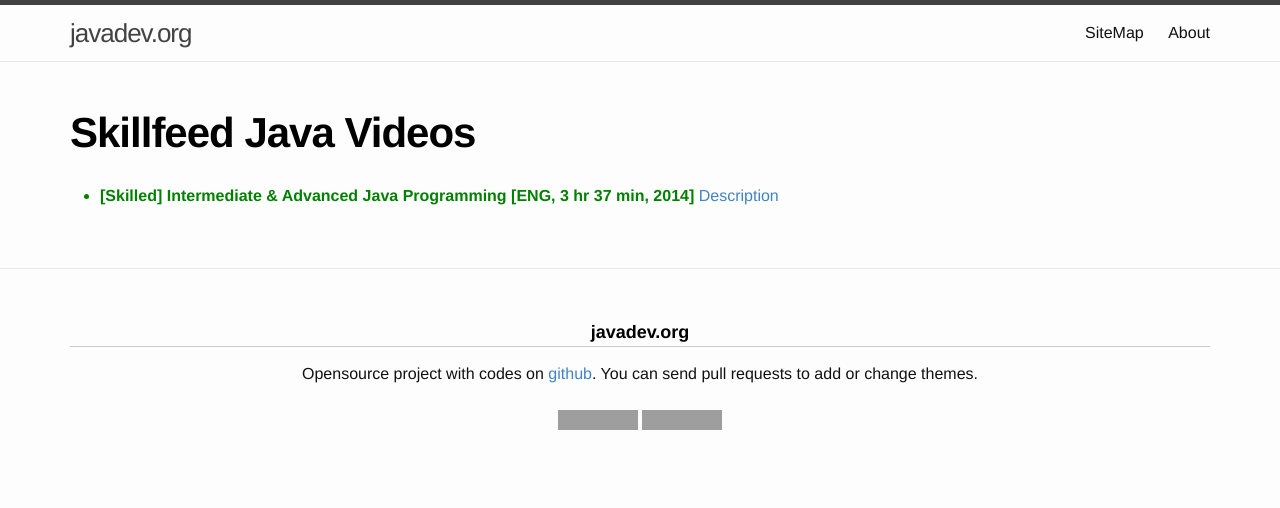
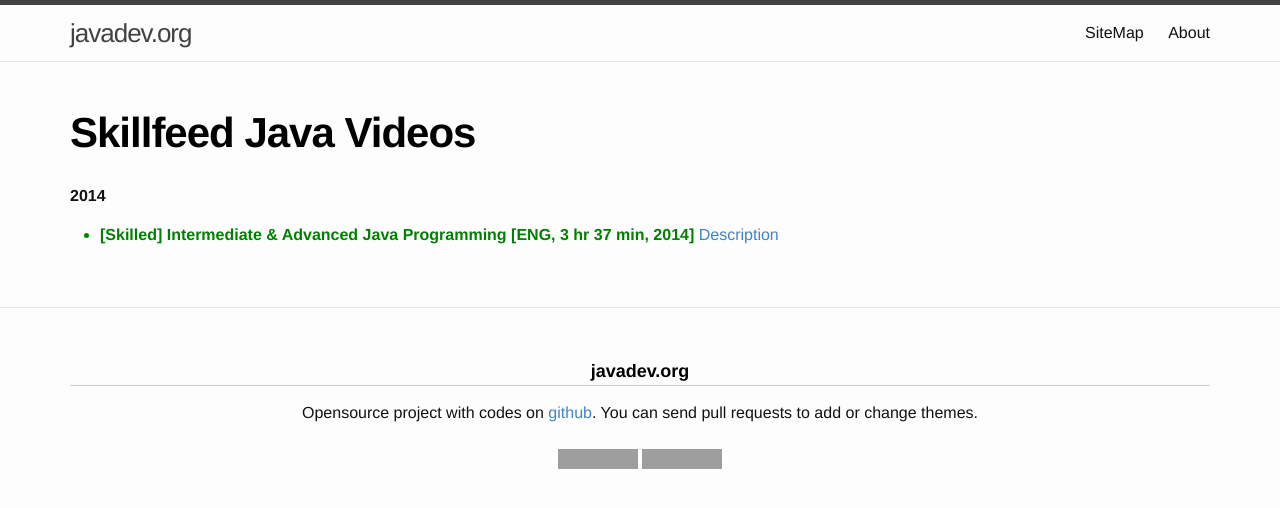
Before and after one commit to webmakaka/javadev.org, a Jekyll site: the page built from website/library/collections/video/paid/skillfeed.md, in a window 1280 px wide. Shown: the top 508 px of the page. Built offline with Jekyll 4.4.1, drawn with Linux system fonts in a browser that asks for light colours; grey boxes are pictures that could not be loaded.

Commit message:
Update skillfeed.md

```diff
--- a/website/library/collections/video/paid/skillfeed.md
+++ b/website/library/collections/video/paid/skillfeed.md
@@ -1,10 +1,11 @@
 ---
 layout: page
 title: Skillfeed Java Videos
-permalink: /library/cbtnuggets/java/
+permalink: /library/skilled/java/
 ---
 
+<strong>2014</strong>
 
 <ul>
-    <li style="color:green"><strong>[Skilled] Intermediate & Advanced Java Programming [ENG, 3 hr 37 min, 2014]</strong> <a href="https://www.skillfeed.com/courses/2105-intermediate-advanced-java-programming">Description</a></li>
+<li style="color:green"><strong>[Skilled] Intermediate & Advanced Java Programming [ENG, 3 hr 37 min, 2014]</strong> <a href="https://www.skillfeed.com/courses/2105-intermediate-advanced-java-programming">Description</a></li>
 </ul>
```
